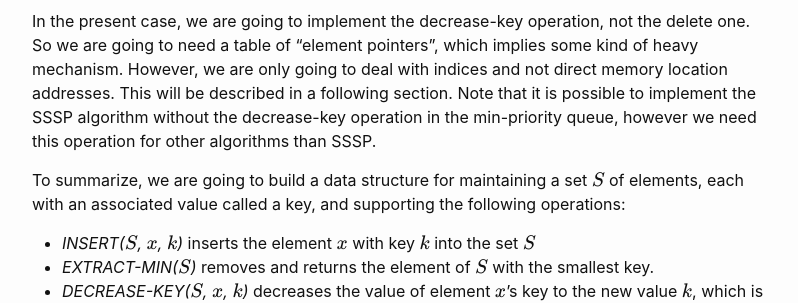
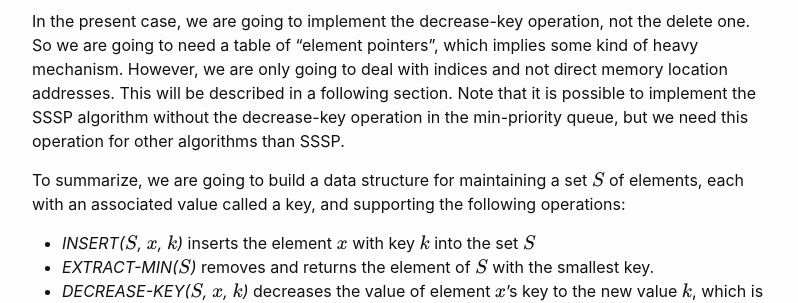
Before and after one commit to aetperf/aetperf.github.io, a Jekyll site: the page built from _posts/2022-11-22-A-Cython-implementation-of-a-min-priority-queue.md, in a window 1280 px wide and 900 px high, scrolled down 680 px. Shown: the part 249-552 px from the top of the window, without its empty margins (238-1036 px from the left). Built offline with Jekyll 4.4.1, drawn with Linux system fonts in a browser that asks for light colours; formulas are drawn with MathJax 3; comment, search, counter and statistics services are not loaded; some of the changed text lies outside the part shown.

Commit message:
small update

```diff
--- a/_posts/2022-11-22-A-Cython-implementation-of-a-min-priority-queue.md
+++ b/_posts/2022-11-22-A-Cython-implementation-of-a-min-priority-queue.md
@@ -25,7 +25,7 @@ As described by Chen in [1]:
 > A *priority queue* is a collection of elements each with a numerical *priority*, also known as its *key*. Priority queues support *insert*, *extract-min* operations. An insert operation adds one element and its key into the priority queue. A call to extract-min deletes the element with the lowest key from the queue, and returns the element with its key.
 Optionally, a priority queue may support *delete* and *decrease-key* operation. The decrease-key operation takes as its parameters an element reference, and a new key. The result is that if the element is present in the priority queue, its current key is replaced with the new key. To implement delete and decrease-key operations efficiently, a priority queue must be able to access specific elements in constant time. Usually this is done by keeping a table of element pointers.
 
-In the present case, we are going to implement the decrease-key operation, not the delete one. So we are going to need a table of "element pointers", which implies some kind of heavy mechanism. However, we are only going to deal with indices and not direct memory location addresses. This will be described in a following section. Note that it is possible to implement the SSSP algorithm without the decrease-key operation in the min-priority queue, however we need this operation for other algorithms than SSSP.
+In the present case, we are going to implement the decrease-key operation, not the delete one. So we are going to need a table of "element pointers", which implies some kind of heavy mechanism. However, we are only going to deal with indices and not direct memory location addresses. This will be described in a following section. Note that it is possible to implement the SSSP algorithm without the decrease-key operation in the min-priority queue, but we need this operation for other algorithms than SSSP.
 
 To summarize, we are going to build a data structure for maintaining a set $S$ of elements, each with an associated value called a key, and supporting the following operations:
 - *INSERT($S$, $x$, $k$)* inserts the element $x$ with key $k$ into the set $S$
```
Also changed, not shown: other parts of _posts/2022-11-22-A-Cython-implementation-of-a-min-priority-queue.md (+1 -1 lines).
